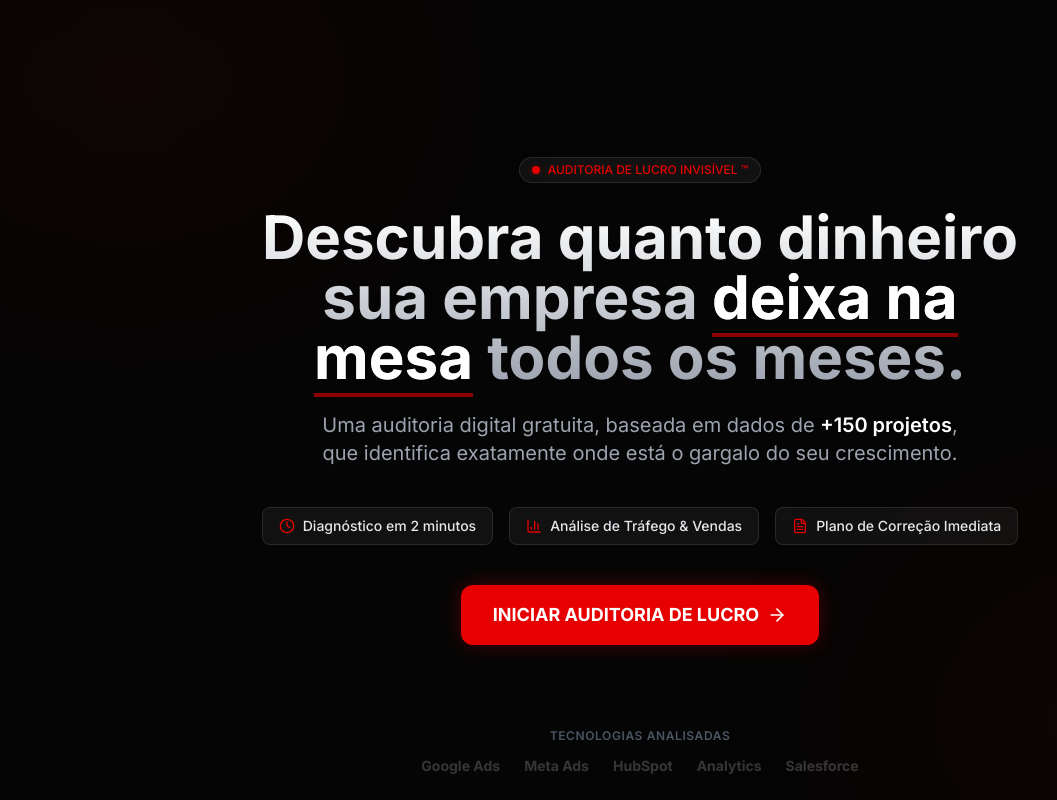
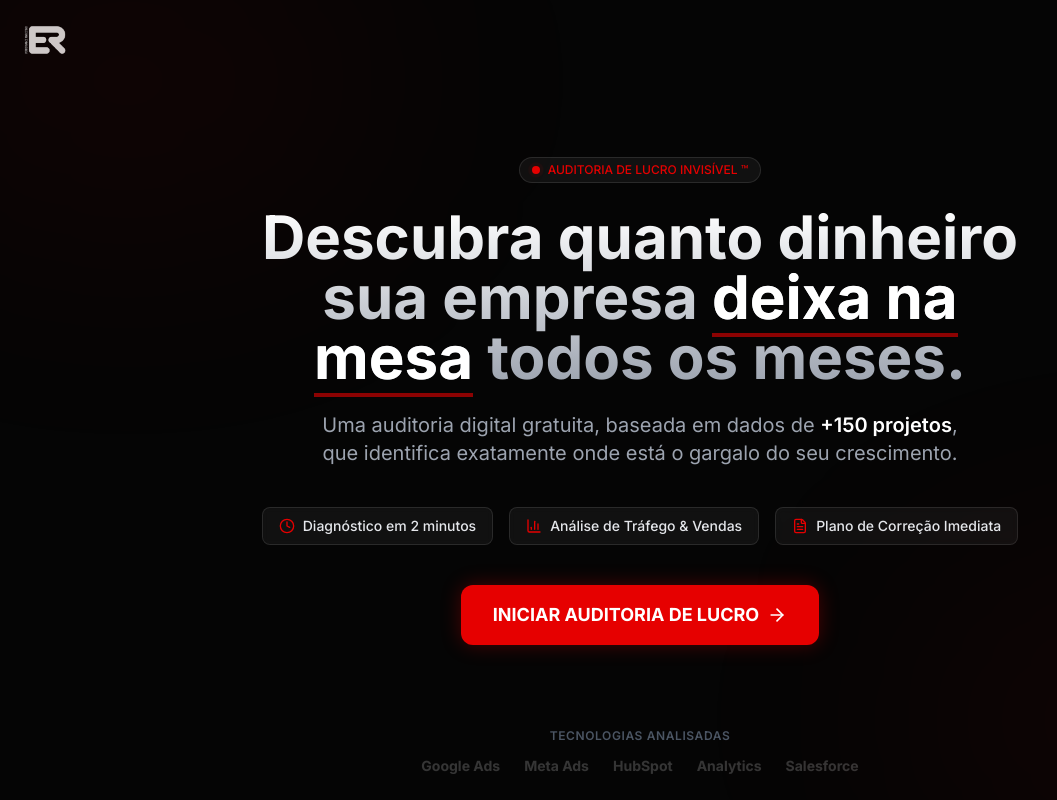
Before and after one commit to KhronusxD/ermarketing, a React (Vite) app: page /auditoria-restaurante in a window 1280 px wide. Shown: the whole page, without its empty margins (0-1057 px from the left). Built offline with nearby package versions, Linux system fonts and the light colour scheme.

Commit message:
feat: integrate brand logos and fix types

```diff
--- a/components/Footer.tsx
+++ b/components/Footer.tsx
@@ -4,7 +4,10 @@ export const Footer: React.FC = () => {
   return (
     <footer className="py-8 bg-black border-t border-white/10 text-center text-gray-600 text-xs md:text-sm">
       <div className="max-w-7xl mx-auto px-6 flex flex-col md:flex-row justify-between items-center gap-4">
-        <div className="font-bold text-gray-400">ER MARKETING &copy; {new Date().getFullYear()}</div>
+        <div className="flex items-center gap-2">
+          <img src="/assets/white-logo.png" alt="ER Performance Marketing" className="h-6 w-auto opacity-50 grayscale hover:grayscale-0 hover:opacity-100 transition-all duration-300" />
+          <span className="font-bold text-gray-500 text-xs">&copy; {new Date().getFullYear()}</span>
+        </div>
         <div className="flex gap-6">
           <a href="#" className="hover:text-white transition-colors">Instagram</a>
           <a href="#" className="hover:text-white transition-colors">LinkedIn</a>
--- a/components/Header.tsx
+++ b/components/Header.tsx
@@ -21,8 +21,7 @@ export const Header: React.FC<SectionProps> = ({ onAuditClick }) => {
       <div className="max-w-7xl mx-auto px-6 flex justify-between items-center">
         {/* Logo */}
         <div className="flex items-center gap-2">
-          <div className="w-8 h-8 bg-er-red rounded-sm flex items-center justify-center font-black text-black">E</div>
-          <span className="text-xl font-bold tracking-tighter text-white">ER <span className="text-gray-500">MARKETING</span></span>
+          <img src="/assets/white-logo.png" alt="ER Performance Marketing" className="h-10 w-auto object-contain" />
         </div>
 
         {/* Actions */}
--- a/components/Quiz/Landing.tsx
+++ b/components/Quiz/Landing.tsx
@@ -13,6 +13,11 @@ const Landing: React.FC<LandingProps> = ({ onStart }) => {
             {/* Background decoration */}
             <div className="absolute top-[-10%] left-[-10%] w-[40%] h-[40%] bg-er-red/5 rounded-full blur-[120px]" />
             <div className="absolute bottom-[-10%] right-[-10%] w-[40%] h-[40%] bg-er-red/5 rounded-full blur-[120px]" />
+
+            {/* Absolute Brand Logo */}
+            <div className="absolute top-6 left-6 z-20">
+                <img src="/assets/white-logo.png" alt="ER Marketing" className="h-8 w-auto opacity-80" />
+            </div>
 
             <motion.div
                 initial={{ opacity: 0, y: 20 }}
--- a/types.ts
+++ b/types.ts
@@ -37,9 +37,12 @@ export interface DiagnosisResult {
   category: string;
 }
 
-// Add global window type definition for dataLayer
 declare global {
   interface Window {
     dataLayer: any[];
   }
 }
+
+export interface SectionProps {
+  onAuditClick: () => void;
+}
```
Also changed, not shown: public/assets/red-logo.png (added), public/assets/white-logo.png (added).
